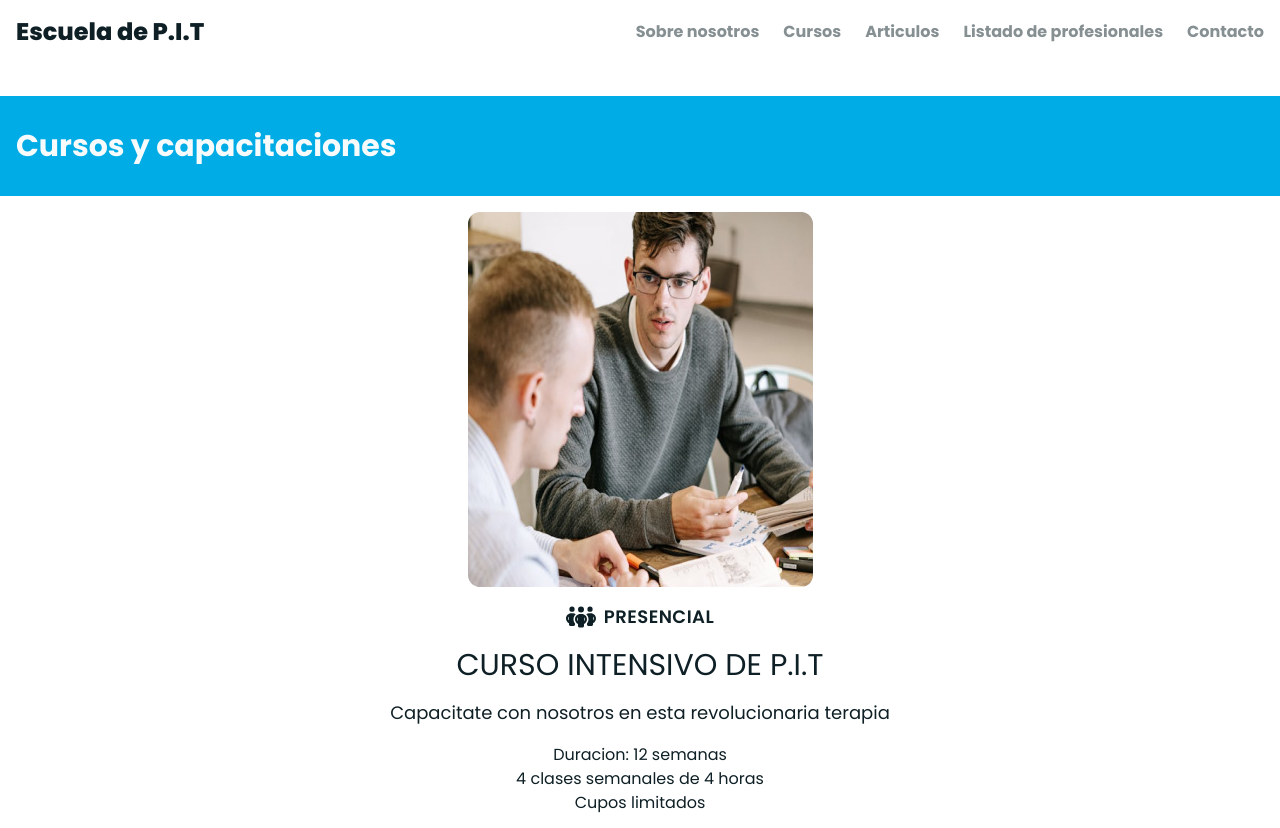
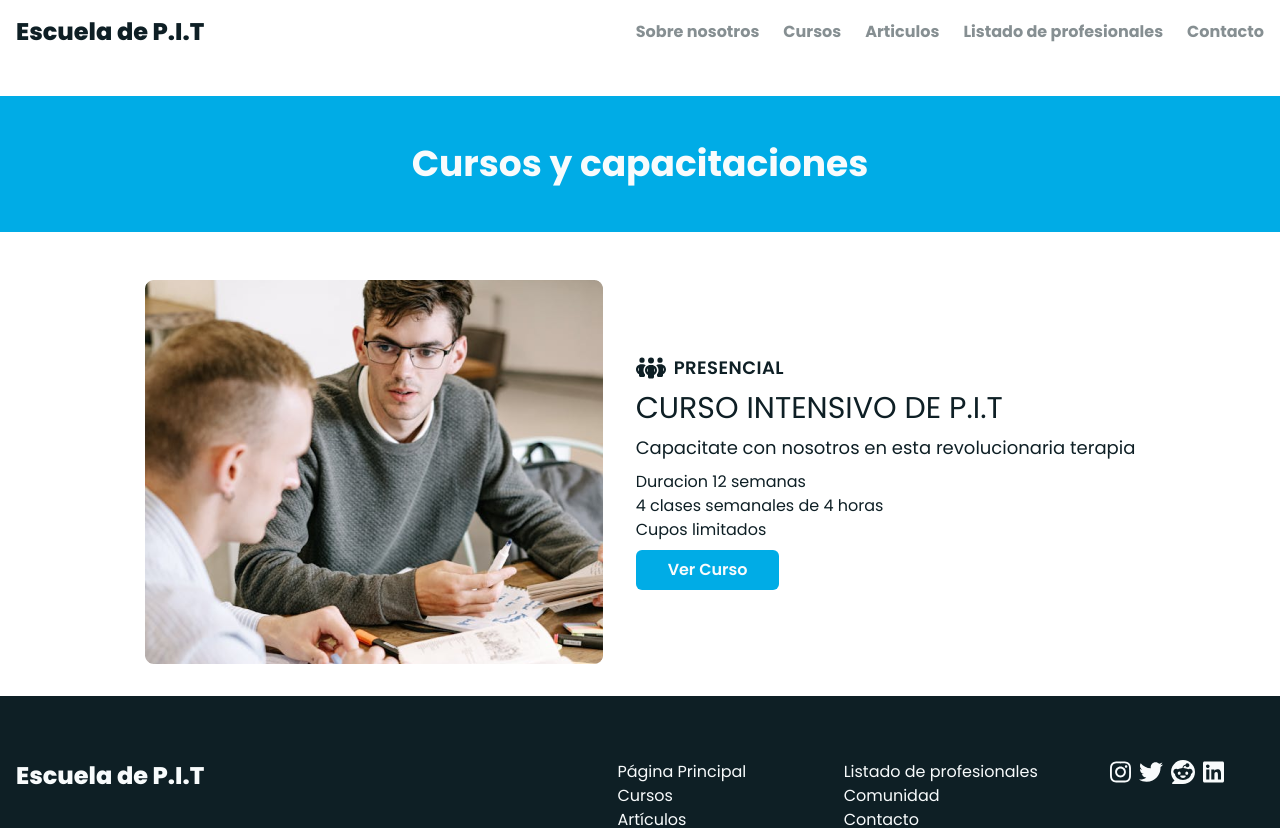
Before and after one commit to TomasPereira-Dev/EscuelaDePIT, a React (Vite) app: page /cursos in a window 1280 px wide. Shown: the top 828 px of the page. Built offline with nearby package versions, Linux system fonts and the light colour scheme.

Commit message:
añadidas pagina contact, cursos y lista de profesionales desktop

```diff
--- a/index.html
+++ b/index.html
@@ -9,7 +9,7 @@
     <meta name="viewport" content="width=device-width, initial-scale=1.0" />
     <title>Escuela de P.I.T</title>
   </head>
-  <body>
+  <body class="overflow-x-hidden">
     <div class="max-w-screen-xl mx-auto" id="root"></div>
     <div id="mobile-menu-portal"></div>
     <script type="module" src="/src/main.jsx"></script>
--- a/src/components/Question.jsx
+++ b/src/components/Question.jsx
@@ -7,7 +7,7 @@ const Question = ({question, awnser}) => {
     const [isOpen, setIsOpen] = useState(false);
 
     return (
-        <li className="flex flex-col py-4 bg-text2" onClick={() => {setIsOpen(!isOpen)}}>
+        <li className="flex flex-col py-4 bg-text2 lg:px-12" onClick={() => {setIsOpen(!isOpen)}}>
             <div className="flex justify-between items-center gap-4">
                 <h3 className="text-xl font-semibold">{question}</h3>
                 <button onClick={() => {setIsOpen(!isOpen)}}>
--- a/src/pages/About.jsx
+++ b/src/pages/About.jsx
@@ -52,8 +52,8 @@ const About = () => {
                 </div>
 
             </section>
-            <section className="relative left-1/2 -translate-x-1/2 flex flex-col items-center justify-center gap-4 py-12 px-4 mx-auto w-screen bg-lightBlue1">
-                <h2 className="text-3xl text-text2 text-center font-bold">PREGUNTAS FRECUENTES</h2>
+            <section className="relative left-1/2 -translate-x-1/2 flex flex-col items-center justify-center gap-4 py-12 mx-auto w-screen bg-lightBlue1">
+                <h2 className="text-3xl text-text2 text-center font-bold lg:text-4xl">PREGUNTAS FRECUENTES</h2>
                 <Faq />
             </section>
         </main>
--- a/src/pages/Contact.jsx
+++ b/src/pages/Contact.jsx
@@ -1,11 +1,10 @@
 import { useForm } from "react-hook-form";
 import { useSubmit } from "@formspree/react";
-;
+import { FontAwesomeIcon } from "@fortawesome/react-fontawesome";
+import { faTwitter, faReddit, faLinkedin, faInstagram } from "@fortawesome/free-brands-svg-icons";
+import { NavLink } from "react-router-dom";
 
 const Contact = () => {
-
-
-
 
     const { register, handleSubmit, setError, formState: {errors, isSubmitSuccessful, isSubmitting} } = useForm();
 
@@ -29,15 +28,21 @@ const Contact = () => {
             },
           }
 
-    )
+    );
 
     return(
         <main className="p-4">
-            <h1 className="hidden text-4xl text-text1 text-center font-bold lg:block">Contactanos</h1>
-            <p className="hidden text-xl text-text1 text-center lg:block">Estamos encantados de escuchar sobre vos, tu equipo, o como podemos trabajar juntos</p>
-            <section>
-                <h1 className="text-4xl text-text1 text-center font-bold lg:hidden">Contactanos</h1>
-                <p className="text-text1 text-center font-semibold lg:hidden">Estamos encantados de escuchar sobre vos, tu equipo, o como podemos trabajar juntos</p>
+            <section className="grid grid-cols-1 gap-4 lg:grid-cols-2 lg:gap-8">
+              <div className="space-y-4">
+                <h1 className="text-4xl text-text1 text-center font-bold lg:text-5xl lg:text-left">Contactanos</h1>
+                <p className="text-text1 text-center font-semibold lg:text-left lg:max-w-[36ch]">Estamos encantados de escuchar sobre vos, tu equipo, o como podemos trabajar juntos</p>
+                <ul className="flex gap-2 text-text1">
+                  <li><FontAwesomeIcon icon={faInstagram} size="xl"/></li>
+                  <li><NavLink to="https://x.com"><FontAwesomeIcon icon={faTwitter} size="xl"/></NavLink></li>
+                  <li><NavLink to="https://reddit.com"><FontAwesomeIcon icon={faReddit} size="xl"/></NavLink></li>
+                  <li><NavLink to="https://linkedin.com"><FontAwesomeIcon icon={faLinkedin} size="xl"/></NavLink></li>
+                </ul>
+              </div>
                 <form className="flex flex-col gap-6"  onSubmit={handleSubmit(submit)}>
                     <label className="flex flex-col">
                         Tu email:
--- a/src/pages/Courses.jsx
+++ b/src/pages/Courses.jsx
@@ -1,29 +1,32 @@
 import { FontAwesomeIcon } from "@fortawesome/react-fontawesome";
 import { faPeopleGroup } from "@fortawesome/free-solid-svg-icons";
-
+import { NavLink } from "react-router-dom";
 const Courses = () => {
     return(
         <main className="flex flex-col items-center gap-4 px-4">
-            <section className="relative left-1/2 -translate-x-1/2 w-screen px-4 py-8 mx-auto bg-lightBlue1">
-                <h1 className="text-3xl text-text2 font-bold">Cursos y capacitaciones</h1>
+            <section className="relative left-1/2 -translate-x-1/2 w-screen px-4 py-8 mx-auto bg-lightBlue1 lg:py-12">
+                <h1 className="text-3xl text-text2 font-bold lg:text-4xl lg:text-center">Cursos y capacitaciones</h1>
             </section>
-            <section>
-                <div className="flex flex-col items-center gap-4">
-                    <picture>
+            <section className="my-8">
+                <div className="flex flex-col items-center gap-4 lg:flex-row lg:gap-8">
+                    <picture >
+                        <source srcSet="./course-img-desktop.png" media="(min-width: 1024px)"/>
                         <img src="./course-img.png" alt="un joven estudiante sentado, hablando con un compañero" />
                     </picture>
-                    <div className="flex items-center gap-2">
-                        <FontAwesomeIcon className="text-text1" icon={faPeopleGroup} size="xl" />
-                        <p className="text-text1 text-lg font-semibold tracking-wide">PRESENCIAL</p>
+                    <div className="flex flex-col items-center gap-2 lg:items-start">
+                        <div className="flex items-center gap-2">
+                            <FontAwesomeIcon className="text-text1" icon={faPeopleGroup} size="xl" />
+                            <p className="text-text1 text-lg font-semibold tracking-wide">PRESENCIAL</p>
+                        </div>
+                        <h2 className="text-3xl text-text1 text-center lg:text-left">CURSO INTENSIVO DE P.I.T</h2>
+                        <h3 className="text-lg text-text1 text-center lg:text-left">Capacitate con nosotros en esta revolucionaria terapia</h3>
+                        <div>
+                            <p className="text-text1 text-center lg:text-left">Duracion 12 semanas</p>
+                            <p className="text-text1 text-center lg:text-left">4 clases semanales de 4 horas</p>
+                            <p className="text-text1 text-center lg:text-left">Cupos limitados</p>
+                        </div>
+                        <NavLink to="/cursos/curso" className="text-text2 font-semibold px-8 py-2 bg-lightBlue1 rounded-md">Ver Curso</NavLink>
                     </div>
-                    <h2 className="text-3xl text-text1 text-center">CURSO INTENSIVO DE P.I.T</h2>
-                    <h3 className="text-lg text-text1 text-center">Capacitate con nosotros en esta revolucionaria terapia</h3>
-                    <div>
-                        <p className="text-text1 text-center">Duracion: 12 semanas</p>
-                        <p className="text-text1 text-center">4 clases semanales de 4 horas</p>
-                        <p className="text-text1 text-center">Cupos limitados</p>
-                    </div>
-                    <a href="/" className="text-text2 font-semibold px-8 py-2 bg-lightBlue1 rounded-md">Ver Curso</a>
                 </div>
             </section>
         </main>
--- a/src/pages/Product.jsx
+++ b/src/pages/Product.jsx
@@ -1,12 +1,12 @@
 const Product = () => {
     return(
-        <main className="flex flex-col gap-4 px-4">
-            <section className="flex flex-col items-center">
+        <main className="flex flex-col gap-4 p-4 mb-12 lg:gap-12">
+            <section className="flex flex-col items-center lg:items-start">
                 <span className="text-xl text-grayishBlue1 font-light tracking-widest">Curso Presencial</span>
-                <h1 className="text-text1 text-2xl font-bold">Curso Intensivo De P.I.T</h1>
-                <p className="text-text1 text text-center">Aprende las bases del P.I.T, las mejores practicas y todo lo que nesesitas para comenzar a tratar a tus pacientes.</p>
+                <h1 className="text-text1 text-2xl font-bold lg:text-4xl">Curso Intensivo De P.I.T</h1>
+                <p className="text-text1 text text-center lg:text-left lg:max-w-[46ch]">Aprende las bases del P.I.T, las mejores practicas y todo lo que nesesitas para comenzar a tratar a tus pacientes.</p>
             </section>
-            <section className="flex flex-col gap-6">
+            <section className="grid grid-cols-1 gap-6 lg:grid-cols-3 lg:gap-12">
                 <div className="flex flex-col gap-4 ">
                     <div className="p-4 bg-grayishBlue1/25 rounded-md">
                         <h2 className="mb-2 text-2xl text-text1 font-bold">Incluye:</h2>
@@ -24,8 +24,8 @@ const Product = () => {
                     </div>
                     <button className="px-4 py-2 text-text2 font-bold bg-lightBlue1 rounded-md">COMPRAR</button>
                 </div>
-                <div>
-                    <h2 className="text-text1 text-2xl font-bold mb-4">Contenido:</h2>
+                <div className="col-span-2">
+                    <h2 className="text-text1 text-2xl font-bold my-4">Contenido:</h2>
                     <ul className="grid grid-cols-1 gap-2">
                         <li className="p-4 text-text1 text-lg border border-slate-300 rounded-lg">Introducción</li>
                         <li className="p-4 text-text1 text-lg border border-slate-300 rounded-lg">¡Hola, D5W!</li>
@@ -36,8 +36,6 @@ const Product = () => {
                     </ul>
                 </div>
             </section>
-
-
         </main>
     )
 }
--- a/src/pages/ProffessionalsList.jsx
+++ b/src/pages/ProffessionalsList.jsx
@@ -8,8 +8,8 @@ const ProffessionalsList = () => {
 
     return(
         <main className="flex flex-col gap-8 px-4 pb-16">
-            <section className="relative left-1/2 -translate-x-1/2 w-screen px-4 py-8 mx-auto bg-lightBlue1">
-                <h1 className="text-3xl text-text2 font-bold">Profesionales preparados para atenderte</h1>
+            <section className="relative left-1/2 -translate-x-1/2 w-screen px-4 py-8 mx-auto bg-lightBlue1 lg:py-12">
+                <h1 className="text-3xl text-text2 font-bold lg:text-4xl lg:text-center">Profesionales preparados para atenderte</h1>
             </section>
             <section className="flex flex-col justify-center gap-4">
                 { DB.length > 0 ? <>
@@ -20,7 +20,7 @@ const ProffessionalsList = () => {
                                     <List />
                                     <span className="underline self-center">Ver más</span>
                                   </>
-                :   <div className="flex flex-col gap-2 items-center px-4 py-16 bg-gray rounded-md">
+                :   <div className="flex flex-col items-center self-center gap-2 px-4 py-16 bg-gray rounded-md lg:px-12 lg:py-24 lg:gap-4">
                         <FontAwesomeIcon className="text-text1/50" icon={faMeh} size="5x"/>
                         <h2 className="text-text1 text-center font-semibold">No hay profesionales en esta zona aún.</h2>
                         <div>
```
Also changed, not shown: public/course-img-desktop.png (added).
